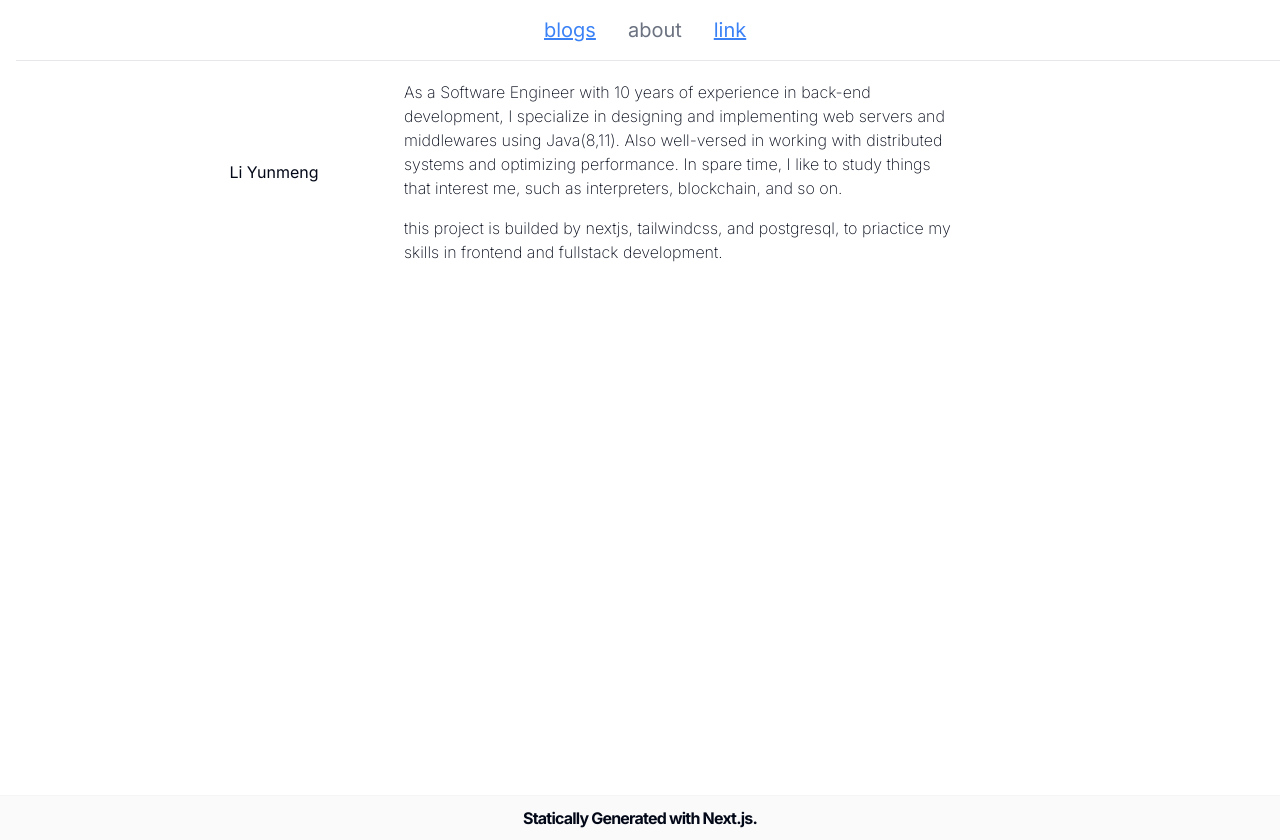
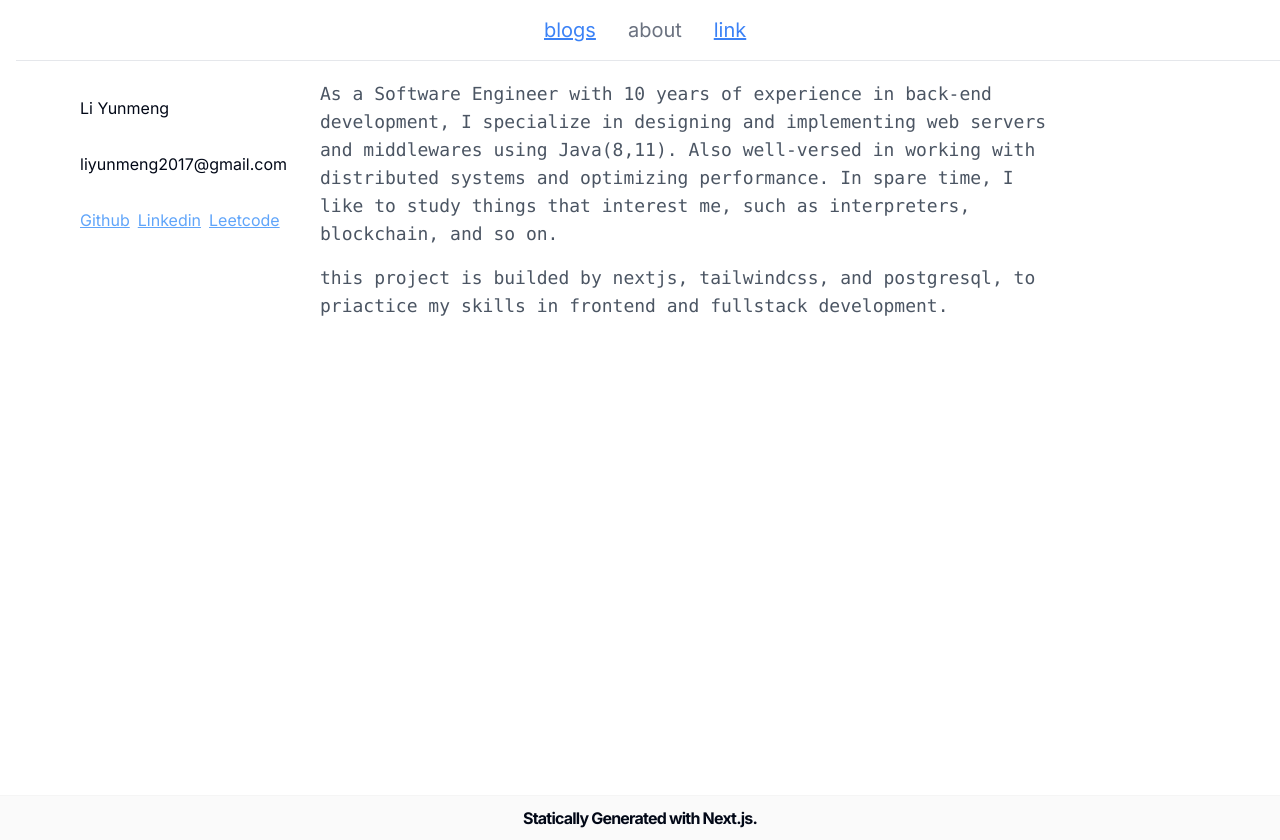
Before and after one commit to MilkyGreen/blog-app, a Next.js app: page /about in a window 1280 px wide. Built offline with nearby package versions, Linux system fonts and the light colour scheme.

Commit message:
beautify

```diff
--- a/src/app/about/aboutme.tsx
+++ b/src/app/about/aboutme.tsx
@@ -1,6 +1,6 @@
 export default function Content() {
   return (
-    <div className="grid grid-cols-1 gap-4">
+    <div className="grid grid-cols-1 gap-4 text-gray-600 text-lg font-mono">
       <div>
         As a Software Engineer with 10 years of experience in back-end development, I specialize in designing and implementing web servers and middlewares using Java(8,11). Also well-versed in working with distributed systems and optimizing performance. In spare time, I like to study things that interest me, such as interpreters, blockchain, and so on.
       </div>
--- a/src/app/about/page.tsx
+++ b/src/app/about/page.tsx
@@ -2,11 +2,20 @@ import Content from "@/app/about/aboutme";
 
 export default function Index() {
     return (
-        <div className="grid grid-cols-12 gap-4 mx-40">
-            <div className="flex justify-center col-span-3 items-center">
-                Li Yunmeng
+        <div className="grid grid-cols-12">
+            <div className="justify-center col-span-3 items-center grid grid-cols-1 ml-20">
+                <div className="">Li Yunmeng</div>
+                <div>
+                    liyunmeng2017@gmail.com
+                </div>
+                <div className="flex">
+                    <a href="https://github.com/MilkyGreen" target="_blank"  className="mr-2 text-blue-400 underline">Github</a>
+                    <a href="https://www.linkedin.com/in/li-yunmeng-2a040590/" target="_blank" className="mr-2  text-blue-400 underline">Linkedin</a>
+                    <a href="https://leetcode.cn/u/milkygreen/" target="_blank" className="mr-2 text-blue-400 underline">Leetcode</a>
+                </div>
+                <div className=" h-10"></div>
             </div>
-            <div className="col-span-7 font-extralight">
+            <div className="col-span-7">
                 <Content />
             </div>
 
```
